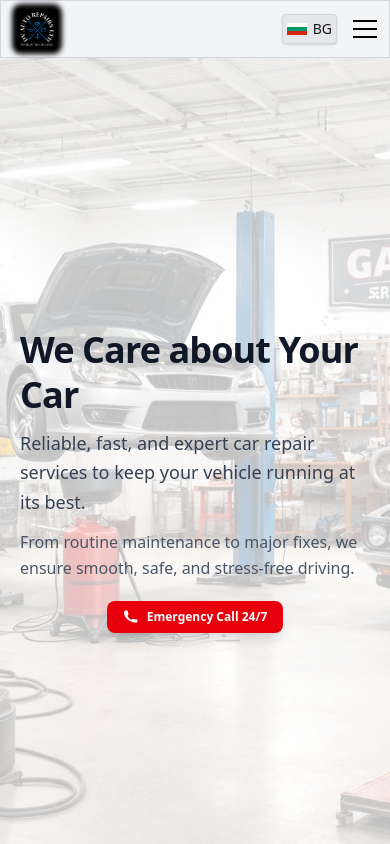
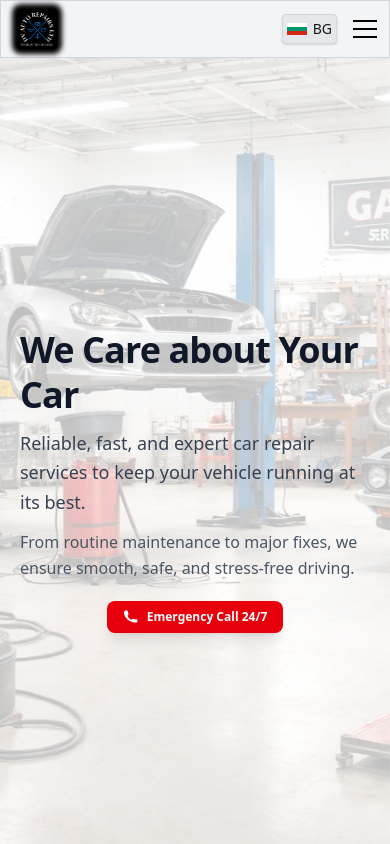
Before and after one commit to iamstefanstoyanov/dvauto-repairs-project, a Next.js app: page / in a window 390 px wide. Shown: the top 844 px of the page. Built offline with nearby package versions, Linux system fonts and the light colour scheme.

Commit message:
fix bg for mobile

```diff
--- a/app/page.tsx
+++ b/app/page.tsx
@@ -17,8 +17,9 @@ const SECTIONS: { id: string; Component: ComponentType }[] = [
 
 export default function Page() {
   return (
-    <main className="relative bg-[url('/garage-background.webp')] bg-cover bg-center bg-no-repeat bg-fixed md:bg-fixed">
-      <div className="pointer-events-none absolute inset-0 bg-white/75" />
+    <main className="relative">
+      <div className="pointer-events-none fixed inset-0 -z-20 bg-[url('/garage-background.webp')] bg-cover bg-center bg-no-repeat" />
+      <div className="pointer-events-none fixed inset-0 -z-10 bg-white/75" />
       <div className="relative">
         {SECTIONS.map(({ id, Component }) => (
           <Component key={id} />
```
